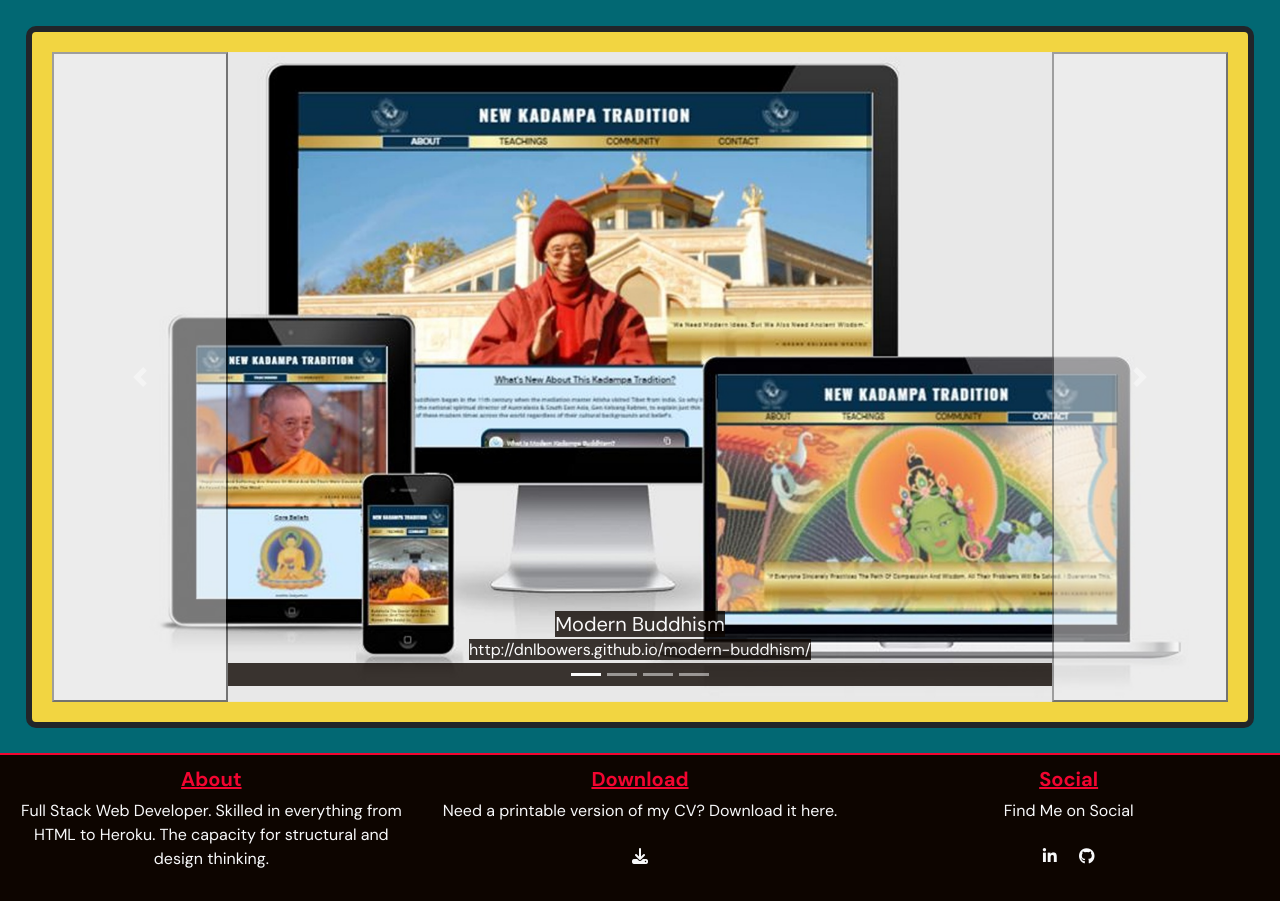
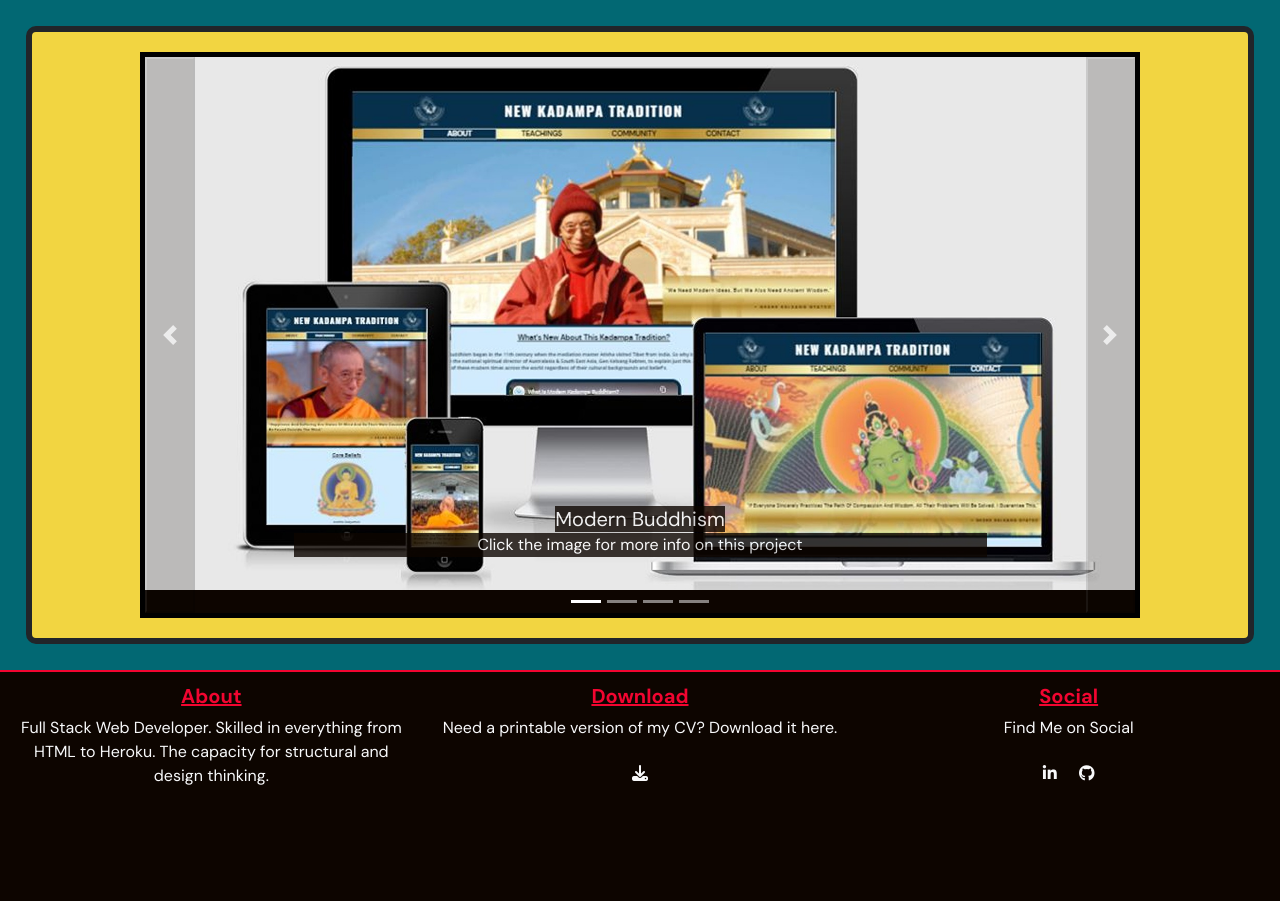
Before and after one commit to dnlbowers/Portfolio-site, a Django app: page /portfolio/ in a window 1280 px wide. Shown: the part 144-1045 px from the top of the page. After the commit the page ends 929 px from the top, so only its background shows below. Run offline with Django 3.2, Linux system fonts and the light colour scheme; data comes from the database, SQL or seed files in the repository; some libraries are stand-ins or nearby versions.

Commit message:
fix and style portfolio carosel

```diff
--- a/portfolio/templates/portfolio/portfolio.html
+++ b/portfolio/templates/portfolio/portfolio.html
@@ -4,14 +4,12 @@
 {% block content %}
 <main>
     <div class="main-bg">
-        {% comment %} {{ projects }}
-        {% for project in projects  %}
-            <img src="/media/{{ project.screenshot }}" class="d-block w-100" alt="...">
-        {% endfor %}  {% endcomment %}
-        <div class="content-index h-100">
-            <div id="carouselExampleCaptions" class="carousel slide" data-ride="carousel">
 
-                <ol class="carousel-indicators bg-black opacity-bg">
+        <div class="content-index">
+
+            <div id="carouselExampleCaptions" class="carousel slide mx-auto" data-ride="carousel">
+
+                <ol class="carousel-indicators bg-black">
                     {% for project in projects  %}
                         <li data-target="#carouselExampleCaptions" data-slide-to="{{forloop.counter0}}" {% if forloop.first %}class="active"{% endif %}></li>
                     {% endfor %}
@@ -19,21 +17,21 @@
                 <div class="carousel-inner">
                     {% for project in projects  %}
                         <div class="carousel-item {% if forloop.first %}active{% endif %}">
-                            <img src="/media/{{ project.screenshot }}" class="d-block w-100" alt="{{ project.title }}">
+                            <a href="" aria-label="Check out the deployed version of my {{ project.title }} project"><img src="/media/{{ project.screenshot }}" class="d-block w-100" alt="{{ project.title }}"></a>
                             <div class="carousel-caption d-none d-md-block">
                                 <div>
                                     <h5 class="bg-black opacity-bg d-inline">{{ project.title }}</h5>
                                 </div>
-                                <a class="bg-black opacity-bg text-white" href="{{ project.hosted_url }}" target="_blank" rel="noopener" aria-label="Check out the deployed version of my {{ project.title }} project">{{ project.hosted_url }}</a>
+                                <p class="bg-black opacity-bg text-white">Click the image for more info on this project</p>
                             </div>
                         </div>
                     {% endfor %}
                 </div>
-                <button class="carousel-control-prev" type="button" data-target="#carouselExampleCaptions" data-slide="prev">
+                <button class="carousel-control-prev bg-black" type="button" data-target="#carouselExampleCaptions" data-slide="prev">
                     <span class="carousel-control-prev-icon" aria-hidden="true"></span>
                     <span class="sr-only">Previous</span>
                 </button>
-                <button class="carousel-control-next" type="button" data-target="#carouselExampleCaptions" data-slide="next">
+                <button class="carousel-control-next bg-black" type="button" data-target="#carouselExampleCaptions" data-slide="next">
                     <span class="carousel-control-next-icon" aria-hidden="true"></span>
                     <span class="sr-only">Next</span>
                 </button>
--- a/static/css/base.css
+++ b/static/css/base.css
@@ -104,6 +104,31 @@
     text-decoration: underline;
 }
 
+/* --------------------------------------------- Portfolio carousel */
+
+#carouselExampleCaptions {
+    border: black 5px solid;
+    max-width: 1000px;
+}
+
 .carousel-inner > .carousel-item > img {
-    max-height:650px;
-  }
+    max-height:700px;
+}
+
+.carousel-indicators {
+    bottom: -16px;
+    margin-left: 0;
+    margin-right: 0;
+}
+
+.carousel-control-next,
+.carousel-control-prev {
+    opacity: 0.2;
+    width: 5%;
+    z-index: 20;
+}
+
+.carousel-control-next:focus,
+.carousel-control-prev:focus {
+    opacity: 0.2;
+}
```
Also changed, not shown: README.md.
